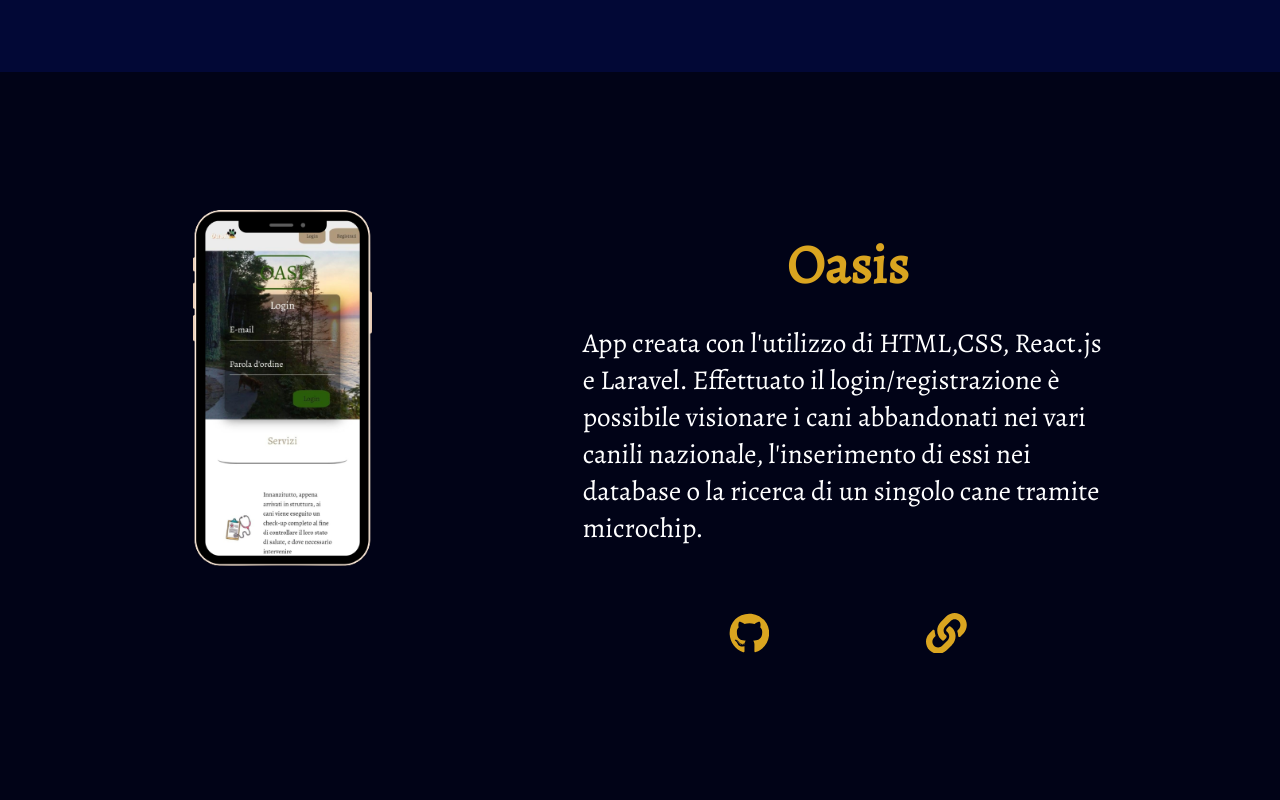
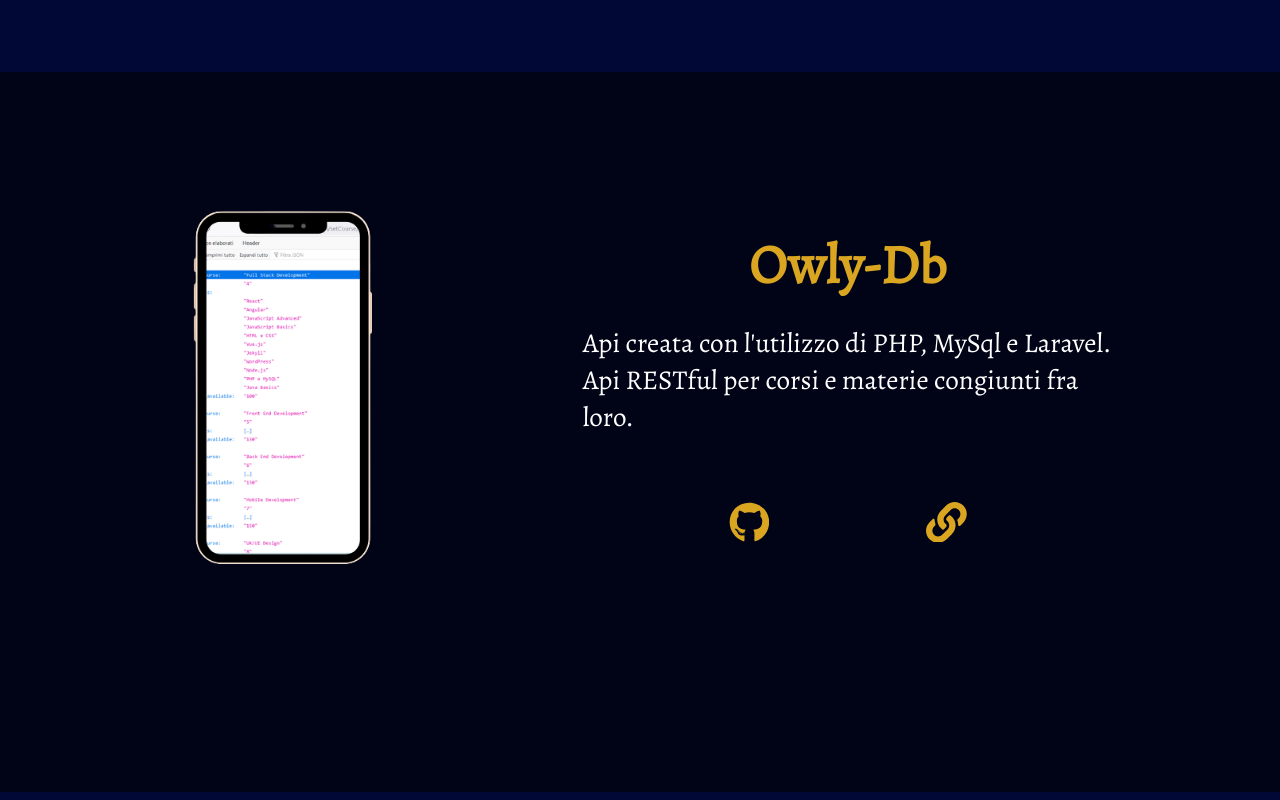
Before and after one commit to William-95/portfolio, a React (Create React App) app: page /projects in a window 1280 px wide. Shown: the part 2160-2960 px from the top of the page. Built offline with nearby package versions, Linux system fonts and the light colour scheme.

Commit message:
Update SetContext.js

```diff
--- a/src/SetContext.js
+++ b/src/SetContext.js
@@ -10,6 +10,7 @@ import {
 } from "react-icons/si";
 import where from "./img/phone1.png";
 import enjoy from "./img/phone2.png";
+import owly from "./img/phone4.png";
 import oasis from "./img/phone3.png";
 import ScrollReveal from "scrollreveal";
 
@@ -91,6 +92,15 @@ export default function SetContext({ children }) {
     },
     {
       id: 2,
+      img: owly,
+      name: "Owly-Db",
+      summary:
+        "Api creata con l'utilizzo di PHP, MySql e Laravel. Api RESTful per corsi e materie congiunti fra loro.",
+      git: "https://github.com/William-95/owly-db",
+      link: "https://github.com/William-95/owly-db",
+    },
+    {
+      id: 3,
       img: oasis,
       name: "Oasis",
       summary:
```
